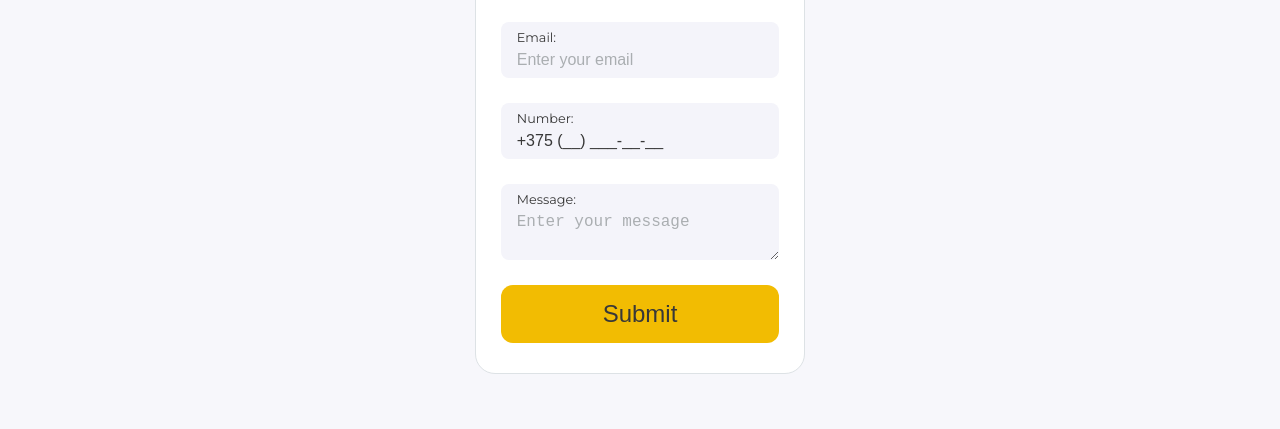
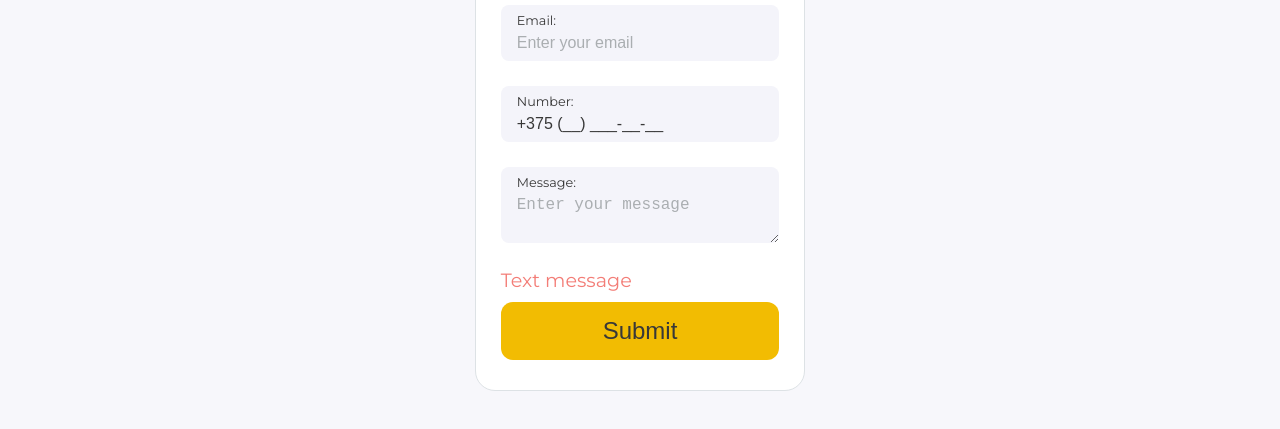
Before and after one commit to ArtyomKr/js-styled-form, a website built with webpack: page src/index.html in a window 1280 px wide. Shown: the part 323-752 px from the top of the page. Built offline with nearby package versions, Linux system fonts and the light colour scheme.

Commit message:
feat: add layout for global error in form

```diff
--- a/src/index.html
+++ b/src/index.html
@@ -42,6 +42,7 @@
                             <p class="textfield__error-text">Text error</p>
                         </div>
 
+                        <p class="form__message form__message-success form__message-error">Text message</p>
                         <button class="button" type="submit">Submit</button>
                     </form>
 
--- a/src/style.scss
+++ b/src/style.scss
@@ -16,6 +16,7 @@ $font-color: #383838;
 $font-color-light: #fcfcfc;
 $input-placeholder-color: #aaaeb1;
 $error-color: #f37d77;
+$success-color: #66cc67;
 $bg-error-color: #fbf5f6;
 $bg-transparent: #00000066;
 
@@ -88,6 +89,22 @@ body {
 
   &__header {
     padding-bottom: 40px;
+  }
+
+  &__message {
+    display: none;
+    padding-bottom: 10px;
+    font-size: 1.2em;
+
+    &-success {
+      display: block;
+      color: $success-color;
+    }
+
+    &-error {
+      display: block;
+      color: $error-color;
+    }
   }
 }
 
```
